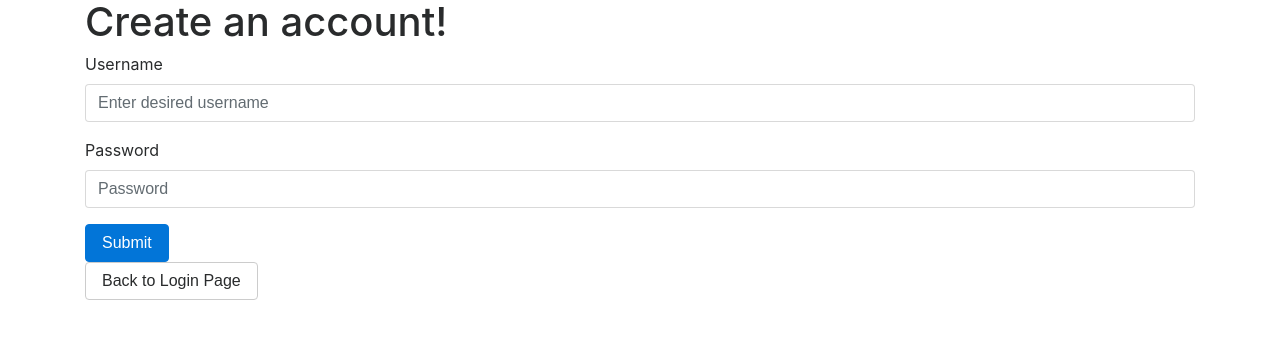
After one commit to stefanoroque/CS50-Project-2, a Flask app: page /register in a window 1280 px wide. The commit adds this page. Shown: the top 339 px of the page. Run offline with Flask 2, Linux system fonts and the light colour scheme; some libraries are stand-ins or nearby versions.

Commit message:
created login and register page, have not created queries to DB yet

```diff
--- a/application.py
+++ b/application.py
@@ -23,4 +23,14 @@ db = scoped_session(sessionmaker(bind=engine))
 
 @app.route("/")
 def index():
-    return "Project 1: TODO"
+    return render_template("index.html")
+
+@app.route("/register")
+def register():
+    """Register an account."""
+
+    return render_template("register.html")
+
+@app.route("/search", methods=["POST"])
+def search():
+    """search for a book."""
--- /dev/null
+++ b/templates/register.html
@@ -0,0 +1,31 @@
+{% extends "layout.html" %}
+
+{% block title %}
+    Create an Account
+{% endblock %}
+
+{% block body %}
+    <h1>Create an account!</h1>
+
+    <form>
+        <div class="form-group">
+          <label for="username">Username</label>
+          <input type="text" class="form-control" id="username" placeholder="Enter desired username">
+        </div>
+
+        <div class="form-group">
+          <label for="pword">Password</label>
+          <input type="password" class="form-control" id="pword" placeholder="Password">
+        </div>
+
+        <button type="submit" class="btn btn-primary">Submit</button>
+    </form>
+
+    <form action="{{ url_for('index') }}">
+        <div class="index-button">
+            <button type="submit" class="btn btn-secondary">Back to Login Page</button>
+        </div>
+    </form>
+
+
+{% endblock %}
```
Also changed, not shown: templates/index.html (+14 -13 lines).
